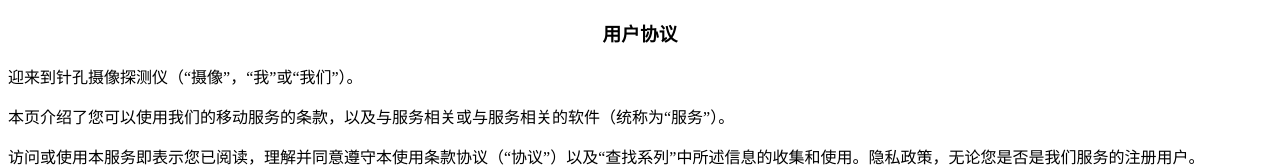
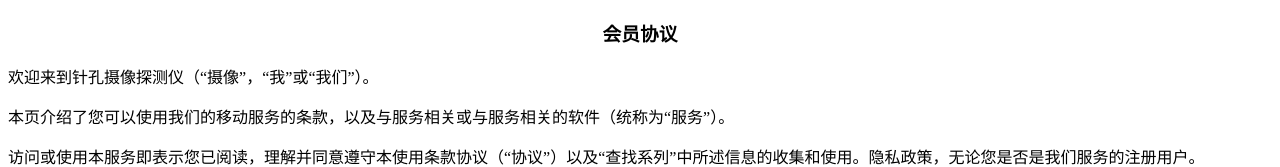
Before and after one commit to haolian-network/pages, a plain HTML site: page detector/zh/user-agreement.html in a window 1280 px wide. Shown: the top 167 px of the page. Drawn offline with Linux system fonts and the light colour scheme.

Commit message:
user-agreement.html

```diff
--- a/detector/zh/user-agreement.html
+++ b/detector/zh/user-agreement.html
@@ -2,9 +2,9 @@
 <html>
 <head>
 <meta charset='UTF-8'><meta name='viewport' content='width=device-width initial-scale=1'>
-<title>用户协议</title></head>
-<body><center><h3>用户协议</h3></center>
-<p>迎来到针孔摄像探测仪（“摄像”，“我”或“我们”）。 </p>
+<title>会员协议</title></head>
+<body><center><h3>会员协议</h3></center>
+<p>欢迎来到针孔摄像探测仪（“摄像”，“我”或“我们”）。 </p>
 <p>本页介绍了您可以使用我们的移动服务的条款，以及与服务相关或与服务相关的软件（统称为“服务”）。 </p>
 <p>访问或使用本服务即表示您已阅读，理解并同意遵守本使用条款协议（“协议”）以及“查找系列”中所述信息的收集和使用。隐私政策，无论您是否是我们服务的注册用户。</p>
 <p>本协议适用于访问或使用本服务的所有访问者，用户和其他人（“用户”）。 </p>
```
